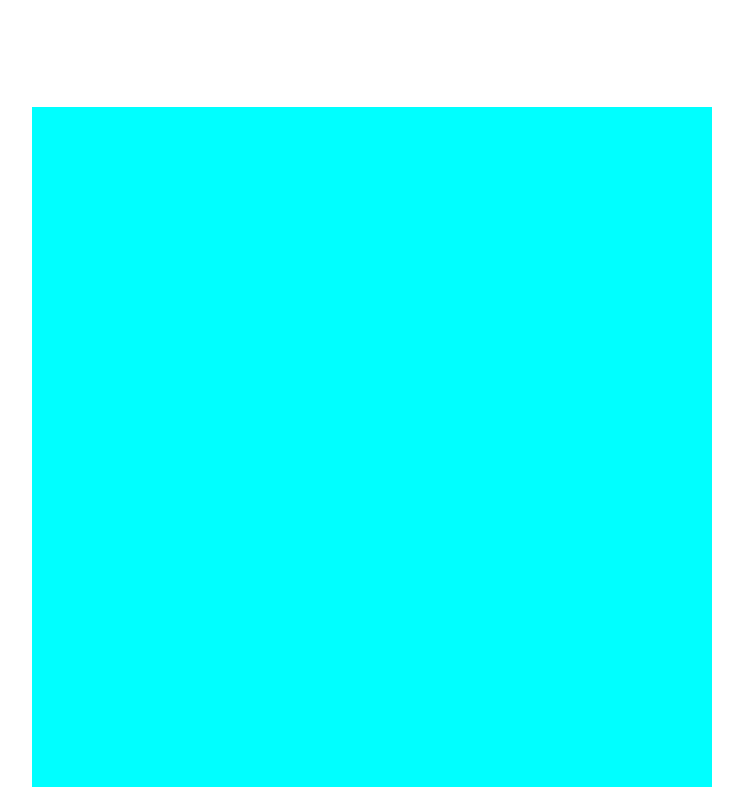
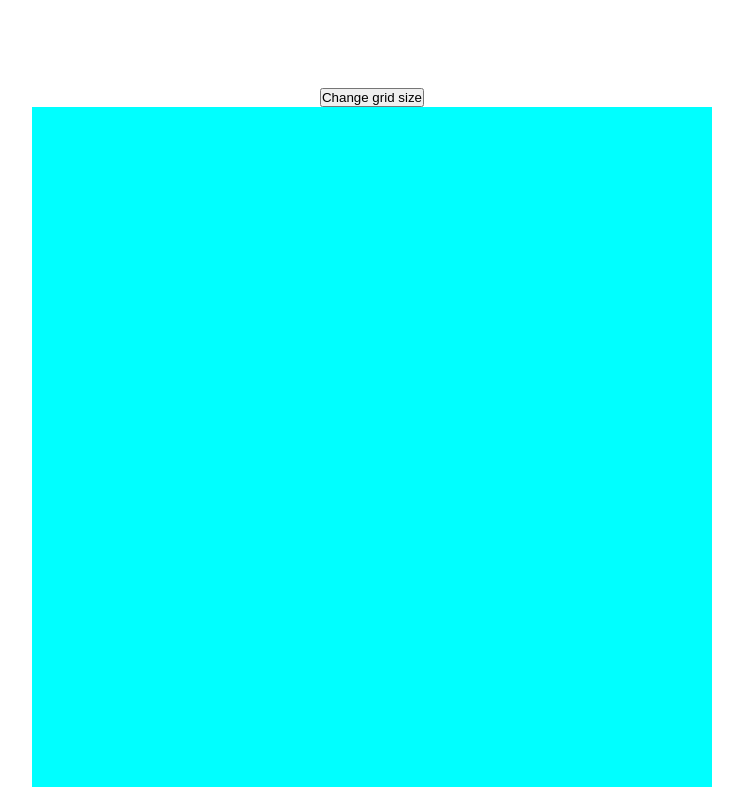
Before and after one commit to Waleed-IEE/etch-a-sketch, a plain HTML site: page index.html in a window 1280 px wide. Shown: the whole page, without its empty margins (268-1011 px from the left). Drawn offline with Linux system fonts and the light colour scheme.

Commit message:
feat: Add a button to change grid size

```diff
--- a/index.html
+++ b/index.html
@@ -9,6 +9,7 @@
     <script src="js/script.js" defer></script>
 </head>
 <body>
+    <button class="change-grid-size">Change grid size</button>
     <div class="container"></div>
 </body>
 </html>
```
